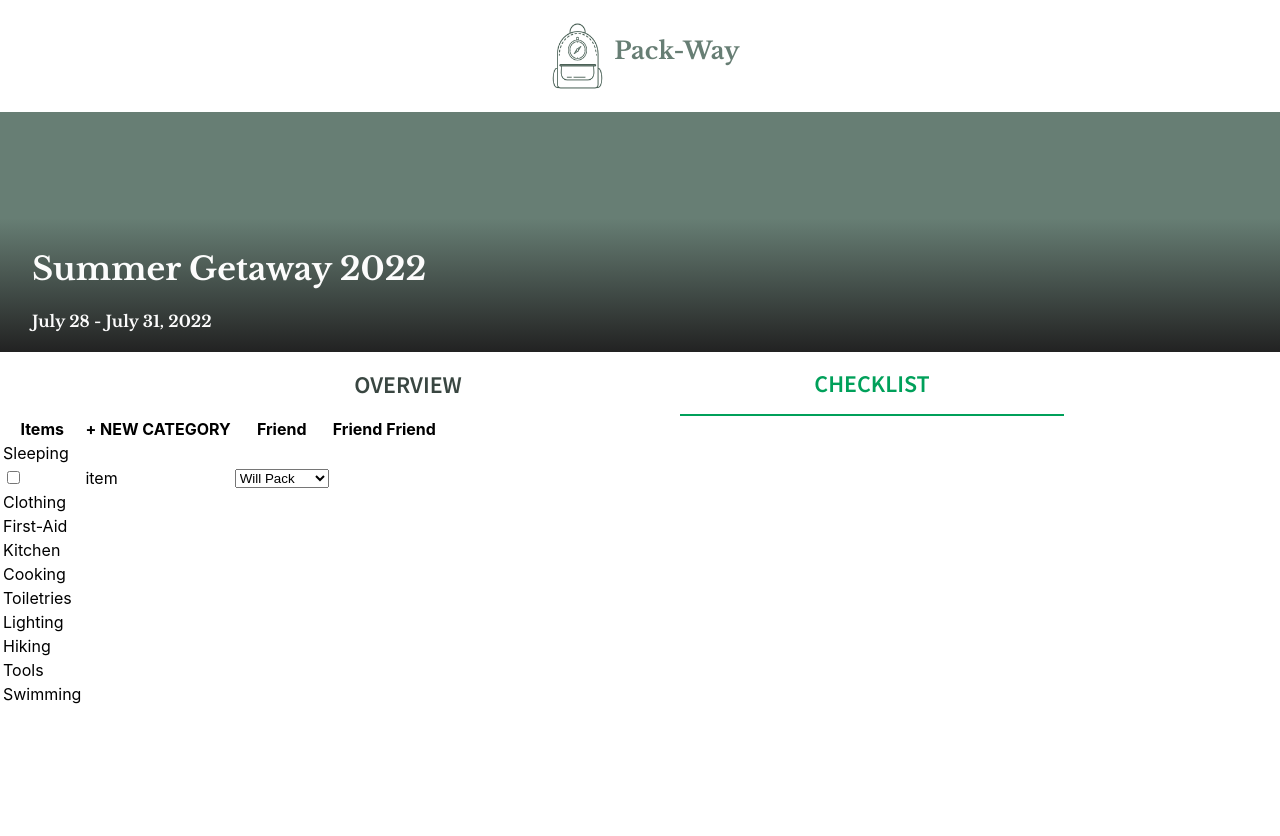
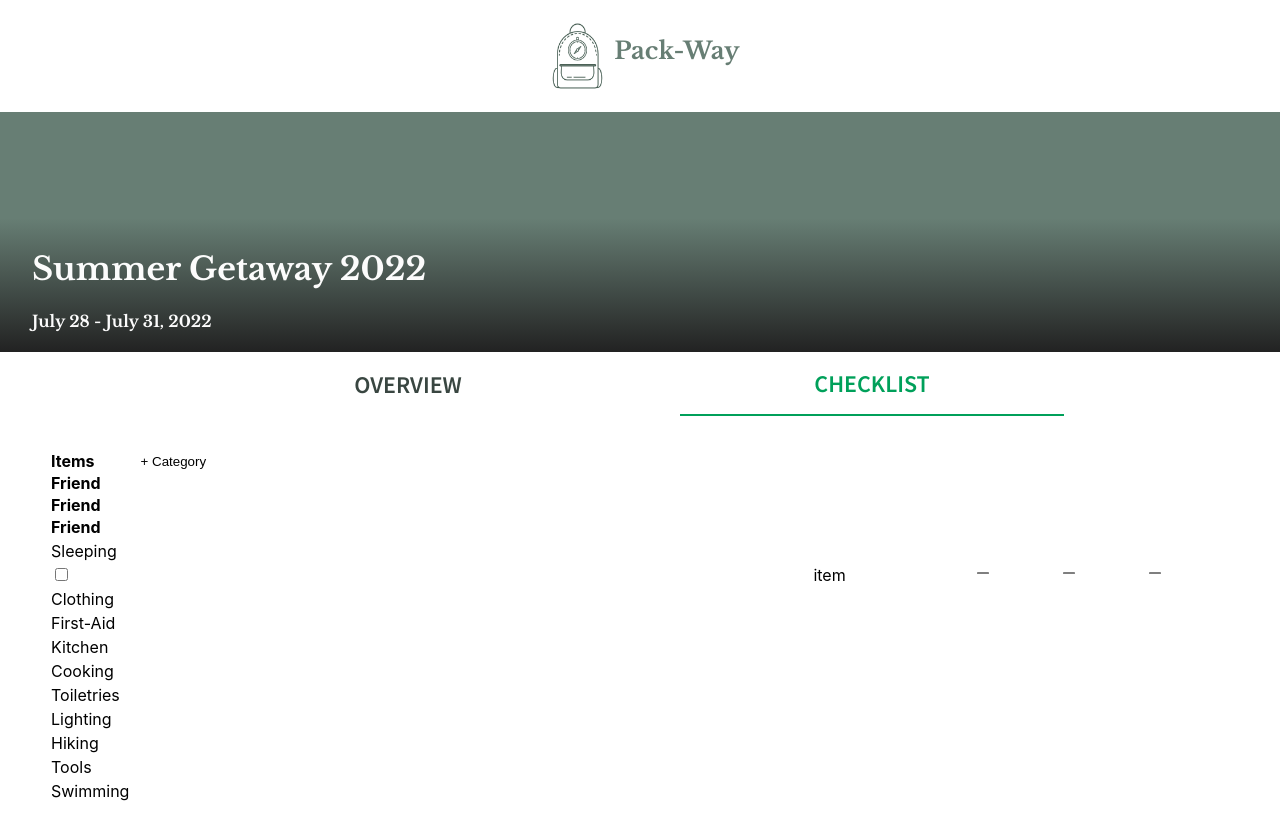
Before and after one commit to robester0403/pack-way-web, a React (Create React App) app: page /checklist in a window 1280 px wide. Before the commit the page ends 800 px from the top, so only its background shows below. Built offline with nearby package versions, Linux system fonts and the light colour scheme.

Commit message:
"added packing checklist table"

```diff
--- a/package.json
+++ b/package.json
@@ -16,8 +16,10 @@
     "react": "^18.2.0",
     "react-dom": "^18.2.0",
     "react-hook-form": "^7.33.1",
+    "react-icons": "^4.4.0",
     "react-router-dom": "^6.3.0",
     "react-scripts": "5.0.1",
+    "react-select": "^5.4.0",
     "sass": "^1.53.0",
     "styled-components": "^5.3.5",
     "web-vitals": "^2.1.4",
--- a/src/pages/Checklist.jsx
+++ b/src/pages/Checklist.jsx
@@ -4,26 +4,28 @@ import pwLogo from "../assets/icons/pack-way_logo_v01_x128.png";
 import trailPic from "../assets/images/trail_02.jpg";
 import ErrorOutlineIcon from "@mui/icons-material/ErrorOutline";
 import HighlightOffIcon from "@mui/icons-material/HighlightOff";
+import { BsDashLg } from "react-icons/bs";
 import TaskAltIcon from "@mui/icons-material/TaskAlt";
 import "../styles/Checklist.css";
+import { red, yellow } from "@mui/material/colors";
 
 function Checklist() {
   const [friends, setFriends] = useState("");
   const [listItems, setListItems] = useState("data");
   const [isChecked, setIsChecked] = useState(false);
 
+  const [selectedOption, setSelectedOption] = useState(null);
+
+  const handleChange = (e) => setSelectedOption(e.label);
+
   return (
-    <div className="checklistContainer">
+    <div className="container">
       <div className="checklistHeader">
         <div className="pwLogo">
           <img src={pwLogo} alt="green outline drawing of a backpack"></img>
           <h2>Pack-Way</h2>
         </div>
         <div className="tripTitle">
-          {/* <img
-            src={trailPic}
-            alt="several people hiking down a trail with mountains in the distance"
-          ></img> */}
           <div className="tripInfo">
             <h1>Summer Getaway 2022</h1>
             <h4>July 28 - July 31, 2022</h4>
@@ -33,15 +35,17 @@ function Checklist() {
           <button id="overviewBtn">OVERVIEW</button>
           <button id="checklistBtn">CHECKLIST</button>
         </div>
+        <div className="checklistContainer">
           <div className="tableContainer">
-          <table>
+            <table className="packingChecklist">
               <thead>
-              <tr>
-                <th>Items</th>
-                <th>+ NEW CATEGORY</th>
-                <th>Friend</th>
-                <th>Friend</th>
-                <th>Friend</th>
+                <tr className="checklistHeaders">
+                  <th id="itemsTH">
+                    Items <button>+ Category</button>
+                  </th>
+                  <th className="friendTH">Friend</th>
+                  <th className="friendTH">Friend</th>
+                  <th className="friendTH">Friend</th>
                 </tr>
               </thead>
               <tbody>
@@ -58,24 +62,29 @@ function Checklist() {
                     ></input>
                   </td>
                   <td>item</td>
+                  <td id="packingDesignation">
+                    <BsDashLg />
+
+                    <ul className="packingTasks">
+                      <li id="willPack">
+                        <TaskAltIcon color="success" /> Will Pack
+                      </li>
+                      <li id="needItem">
+                        <ErrorOutlineIcon x={{ color: yellow[600] }} /> Need
+                        Item
+                      </li>
+                      <li id="notPacking">
+                        <HighlightOffIcon sx={{ color: red[900] }} /> Not
+                        Packing
+                      </li>
+                    </ul>
+                  </td>
                   <td>
-                  <select>
-                    <option value="willPack">
-                      <span>
-                        <TaskAltIcon /> Will Pack
-                      </span>
-                    </option>
-                    <option value="needItem">
-                      <ErrorOutlineIcon /> Need Item
-                    </option>
-                    <option value="notPacking">
-                      <HighlightOffIcon /> Not Packing
-                    </option>
-                  </select>
+                    <BsDashLg />
                   </td>
-                <td></td>
-                <td></td>
-                <td></td>
+                  <td>
+                    <BsDashLg />
+                  </td>
                 </tr>
                 <tr>
                   <td>Clothing</td>
@@ -109,6 +118,7 @@ function Checklist() {
           </div>
         </div>
       </div>
+    </div>
   );
 }
 
--- a/src/styles/Checklist.css
+++ b/src/styles/Checklist.css
@@ -4,9 +4,10 @@
 font-family: 'Roboto', sans-serif;
 font-family: 'Source Sans Pro', sans-serif; */
 
-.checklistContainer {
+.container {
   display: flex;
   flex-direction: column;
+  width: 100%;
   box-sizing: border-box;
 }
 
@@ -37,21 +38,6 @@ font-family: 'Source Sans Pro', sans-serif; */
   background-repeat: no-repeat;
   background-size: cover;
 }
-
-/* .tripTitle img {
-  position: relative;
-  left: 0;
-  top: 0;
-  width: 100%;
-  height: 100%;
-  object-fit: cover;
-  background-color: linear-gradient(
-    180deg,
-    rgba(44, 44, 44, 0) 44.36%,
-    #000000 100%
-  );
-  z-index: 1;
-} */
 
 .tripInfo {
   display: flex;
@@ -91,3 +77,57 @@ font-family: 'Source Sans Pro', sans-serif; */
   border-bottom: 2px solid #00a05a;
   color: #00a05a;
 }
+
+.checklistContainer {
+  margin: 2rem 3rem;
+}
+
+.packingChecklist {
+  width: 100%;
+}
+
+.checklistHeaders {
+  width: 100%;
+}
+
+#itemsTH {
+  display: flex;
+  flex-direction: row;
+  width: 40%;
+}
+
+#itemsTH button {
+  margin-left: 40px;
+  border: none;
+  background-color: transparent;
+  cursor: pointer;
+}
+
+.friendTH {
+  display: flex;
+  flex-direction: row;
+  width: 20%;
+}
+
+.packingTasks {
+  list-style-type: none;
+  /* display: none; */
+  font-family: "Source Sans Pro", sans-serif;
+}
+
+#packingDesignation {
+  display: flex;
+  flex-direction: column;
+}
+
+.packingTasks {
+  display: flex;
+  flex-direction: column;
+  display: none;
+}
+
+.packingTasks li {
+  display: flex;
+  gap: 0.5rem;
+  justify-content: start;
+}
```
Also changed, not shown: 1 other file (tests, documents, lock files or other folders). Lines whose indentation alone changed are shown as unchanged.
